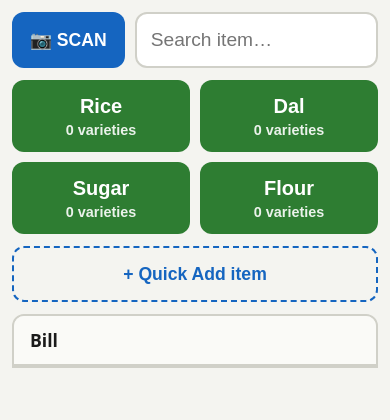
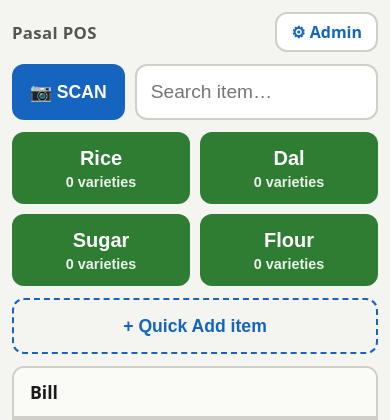
Before and after one commit to utsavkth/nepal-pos, a Flask app: page / in a window 390 px wide. Shown: the top 420 px of the page. Run offline with Flask 3, Linux system fonts and the light colour scheme; data that the repository does not hold is empty.

Commit message:
Add cross-navigation between cashier and admin screens
Cashier gets a small "⚙ Admin" link (top-right of the controls, with
a "Pasal POS" wordmark), placed away from the SCAN/search buttons to
avoid mis-taps. The admin panel already links back via its "Cashier
screen" nav item.

Also added a "← Back to sales screen" link on the admin login and
first-run setup pages, so a non-technical user who opens the admin
portal by mistake can return without needing the password.

Verified in the browser on desktop and mobile: round-trip cashier ->
admin -> back to sales works, and the new header row doesn't disturb
the responsive two-column / stacked layouts.

Co-Authored-By: Claude Fable 5 <noreply@anthropic.com>

```diff
--- a/static/admin.css
+++ b/static/admin.css
@@ -136,3 +136,5 @@ td.actions form { display: inline-block; margin-left: 6px; }
 }
 .login-box h1 { font-size: 1.2rem; text-align: center; margin-bottom: 8px; }
 .login-box label { font-weight: 600; }
+.back-link { display: block; text-align: center; margin-top: 4px; color: #1565c0; text-decoration: none; }
+.back-link:hover { text-decoration: underline; }
--- a/static/style.css
+++ b/static/style.css
@@ -44,6 +44,32 @@ html, body {
   min-width: 0;
   overflow-y: auto;
 }
+
+.controls-header {
+  display: flex;
+  align-items: center;
+  justify-content: space-between;
+  gap: 10px;
+}
+.controls-header .brand {
+  font-weight: 800;
+  font-size: 1.05rem;
+  color: #555;
+  letter-spacing: 0.02em;
+}
+.admin-link {
+  display: inline-flex;
+  align-items: center;
+  min-height: 40px;
+  padding: 0 14px;
+  border: 2px solid var(--border);
+  border-radius: var(--radius);
+  background: var(--panel);
+  color: var(--accent);
+  font-weight: 700;
+  text-decoration: none;
+}
+.admin-link:active { background: #e3f2fd; }
 
 .top-row {
   display: flex;
--- a/templates/admin_login.html
+++ b/templates/admin_login.html
@@ -13,6 +13,7 @@
   <label for="password">Password</label>
   <input id="password" name="password" type="password" autofocus autocomplete="current-password">
   <button type="submit">Log in</button>
+  <a class="back-link" href="{{ url_for('cashier') }}">← Back to sales screen</a>
 </form>
 </body>
 </html>
--- a/templates/admin_setup.html
+++ b/templates/admin_setup.html
@@ -16,6 +16,7 @@
   <label for="confirm">Confirm password</label>
   <input id="confirm" name="confirm" type="password" autocomplete="new-password" minlength="{{ min_len }}" required>
   <button type="submit">Set password</button>
+  <a class="back-link" href="{{ url_for('cashier') }}">← Back to sales screen</a>
 </form>
 </body>
 </html>
--- a/templates/cashier.html
+++ b/templates/cashier.html
@@ -11,6 +11,11 @@
 <div class="layout">
 
   <section class="controls">
+    <div class="controls-header">
+      <span class="brand">Pasal POS</span>
+      <a class="admin-link" href="{{ url_for('admin_home') }}">⚙ Admin</a>
+    </div>
+
     <div class="top-row">
       <button id="scan-btn" class="btn btn-scan" type="button">📷 SCAN</button>
       <input id="search-input" type="search" placeholder="Search item…"
```
